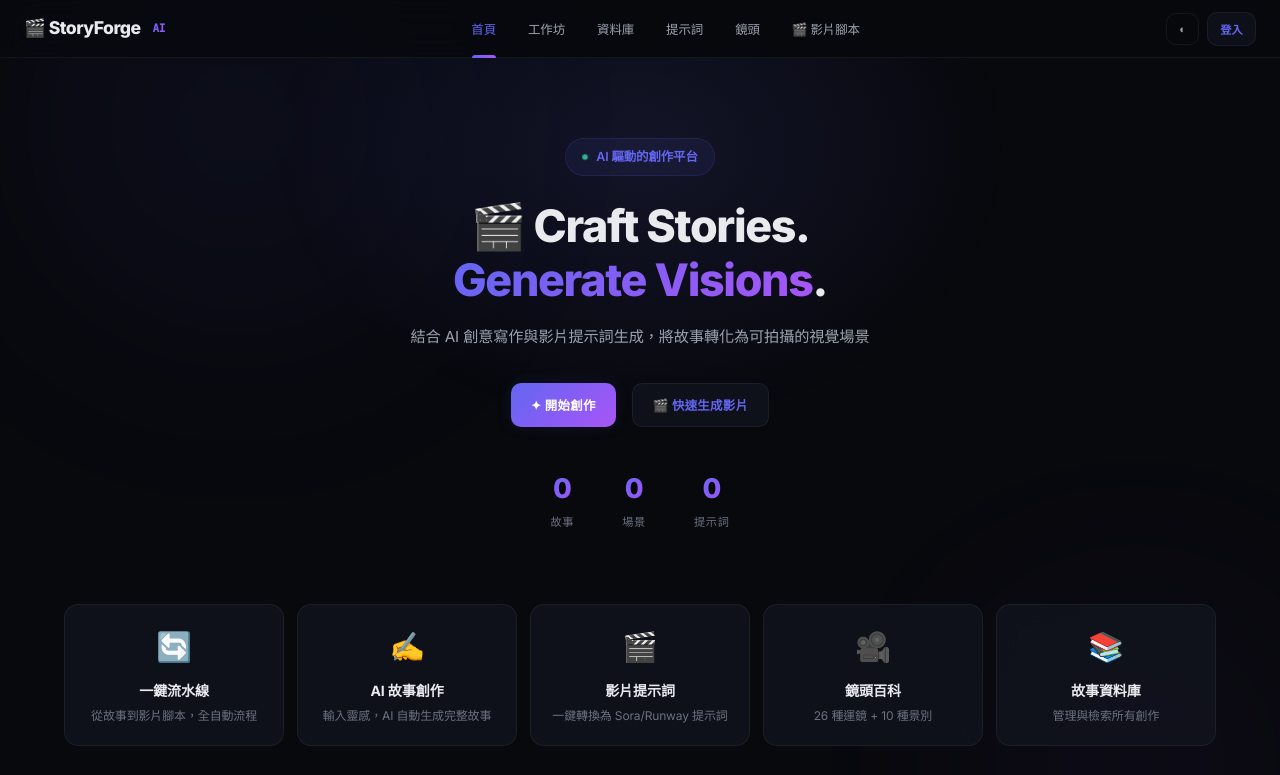
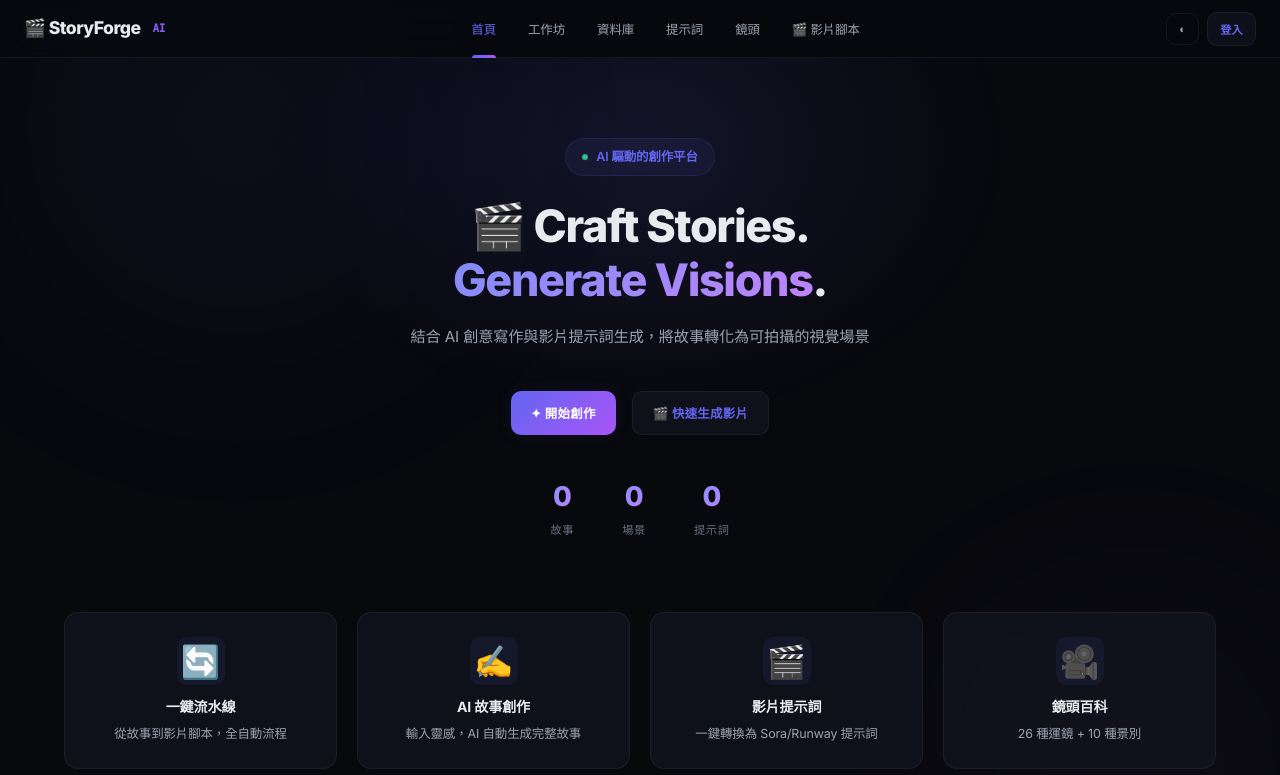
Before and after one commit to iiooiioo888/StoryForge-AI, a website with bundled scripts: page public/index.html in a window 1280 px wide. Shown: the top 775 px of the page. Built offline with nearby package versions, Linux system fonts and the light colour scheme; files whose address does not match are found by name.

Commit message:
🎨 Fix home page UI: card alignment, spacing, contrast
- Feature cards: flexbox column layout for consistent alignment
- Icon: 48px container with accent-glow background for uniform size
- Increase card padding and gap for better breathing room
- Gradient text: brighter colors (#818cf8→#c084fc) for better contrast
- Hero: increase bottom spacing for better vertical rhythm
- Remove 5th feature card (library) to keep 2x2 grid balanced

```diff
--- a/public/css/layout.css
+++ b/public/css/layout.css
@@ -23,12 +23,13 @@
 }
 .hero h1 em {
   font-style: normal;
-  background: var(--gradient-accent); -webkit-background-clip: text; -webkit-text-fill-color: transparent;
+  background: linear-gradient(135deg, #818cf8, #c084fc);
+  -webkit-background-clip: text; -webkit-text-fill-color: transparent;
   background-clip: text;
 }
 .hero p {
   font-size: var(--text-md); color: var(--text-muted);
-  max-width: 540px; margin: 0 auto var(--sp-8);
+  max-width: 540px; margin: 0 auto var(--sp-10);
   line-height: var(--leading-relaxed);
 }
 .hero-cta { display: flex; gap: var(--sp-4); justify-content: center; flex-wrap: wrap; position: relative; }
@@ -39,8 +40,9 @@
 .stat { text-align: center; }
 .stat-num {
   font-size: var(--text-2xl); font-weight: var(--weight-extrabold);
-  background: var(--gradient-accent); -webkit-background-clip: text;
-  -webkit-text-fill-color: transparent; background-clip: text;
+  background: linear-gradient(135deg, #818cf8, #c084fc);
+  -webkit-background-clip: text; -webkit-text-fill-color: transparent;
+  background-clip: text;
 }
 .stat-label {
   font-size: var(--text-xs); color: var(--text-dim); margin-top: var(--sp-1);
@@ -190,21 +192,34 @@
 
 /* Home Feature Cards */
 .home-features {
-  display: grid; grid-template-columns: repeat(auto-fit, minmax(200px, 1fr));
-  gap: .8rem; margin-bottom: 2rem;
+  display: grid; grid-template-columns: repeat(auto-fit, minmax(220px, 1fr));
+  gap: var(--sp-5); margin-bottom: var(--sp-10);
 }
 .home-feature-card {
   background: var(--surface); border: 1px solid var(--border); border-radius: var(--radius-lg);
-  padding: 1.2rem; cursor: pointer; transition: var(--transition);
+  padding: var(--sp-6) var(--sp-5); cursor: pointer; transition: var(--transition);
   backdrop-filter: blur(12px); text-align: center;
+  display: flex; flex-direction: column; align-items: center;
 }
 .home-feature-card:hover {
-  transform: translateY(-3px); border-color: rgba(99,102,241,.3);
+  transform: translateY(-4px); border-color: rgba(99,102,241,.3);
   box-shadow: var(--shadow-glow);
 }
-.home-feature-icon { font-size: 1.8rem; margin-bottom: .6rem; }
-.home-feature-title { font-size: .88rem; font-weight: 700; color: var(--text); margin-bottom: .3rem; }
-.home-feature-desc { font-size: .75rem; color: var(--text-dim); line-height: 1.5; }
+.home-feature-icon {
+  font-size: 2rem; margin-bottom: var(--sp-3);
+  width: 48px; height: 48px;
+  display: flex; align-items: center; justify-content: center;
+  background: var(--accent-glow); border-radius: var(--radius);
+}
+.home-feature-title {
+  font-size: var(--text-base); font-weight: var(--weight-bold);
+  color: var(--text); margin-bottom: var(--sp-2);
+  line-height: var(--leading-snug);
+}
+.home-feature-desc {
+  font-size: var(--text-sm); color: var(--text-muted);
+  line-height: var(--leading-normal);
+}
 
 /* Library Toolbar */
 .library-toolbar {
--- a/public/js/templates/home.html
+++ b/public/js/templates/home.html
@@ -36,11 +36,6 @@
       <div class="home-feature-title">鏡頭百科</div>
       <div class="home-feature-desc">26 種運鏡 + 10 種景別</div>
     </div>
-    <div class="home-feature-card" data-action="switchTab" data-tab="library">
-      <div class="home-feature-icon">📚</div>
-      <div class="home-feature-title">故事資料庫</div>
-      <div class="home-feature-desc">管理與檢索所有創作</div>
-    </div>
   </div>
   <div class="section-title">近期創作</div>
   <div class="grid" id="recent-stories"></div>
```
